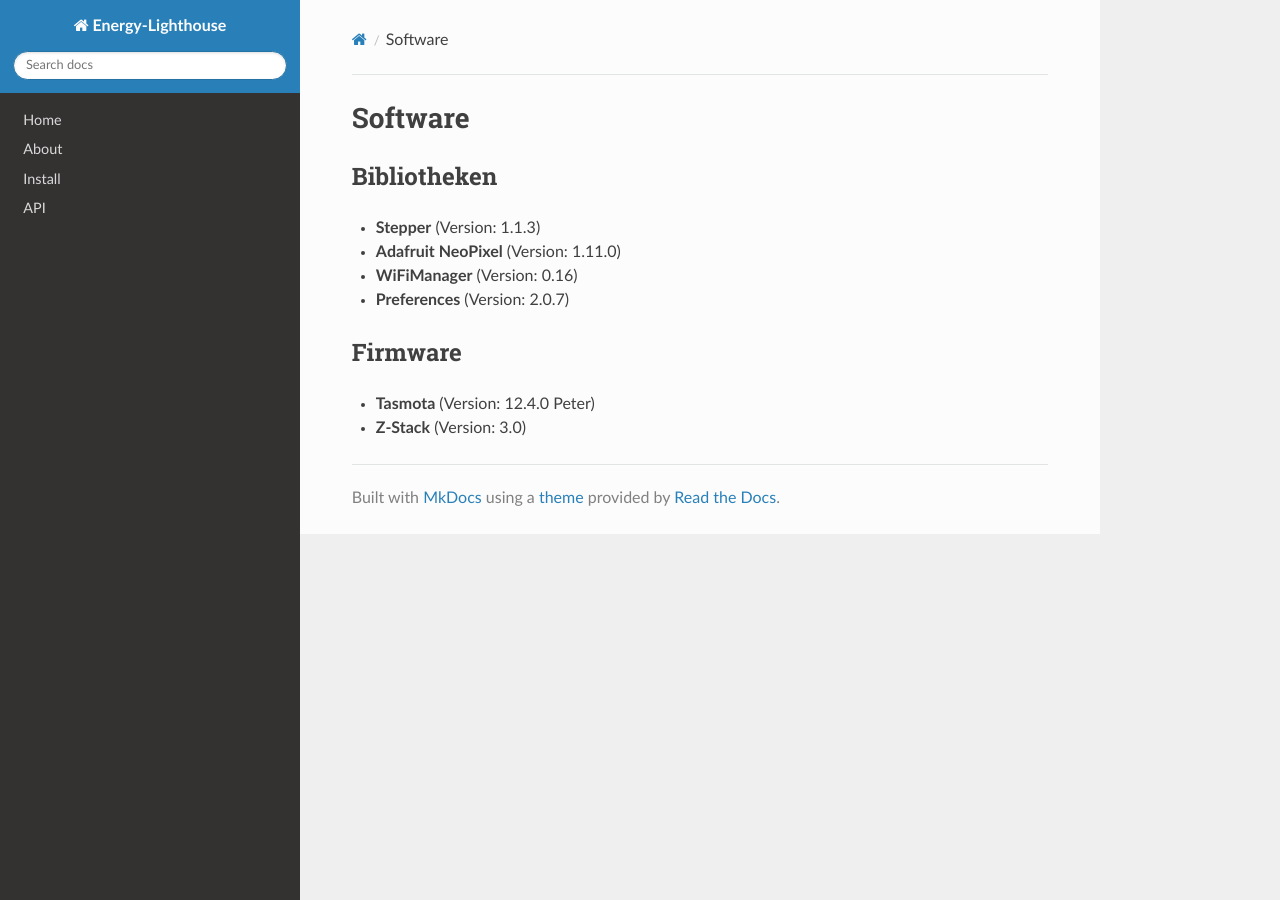
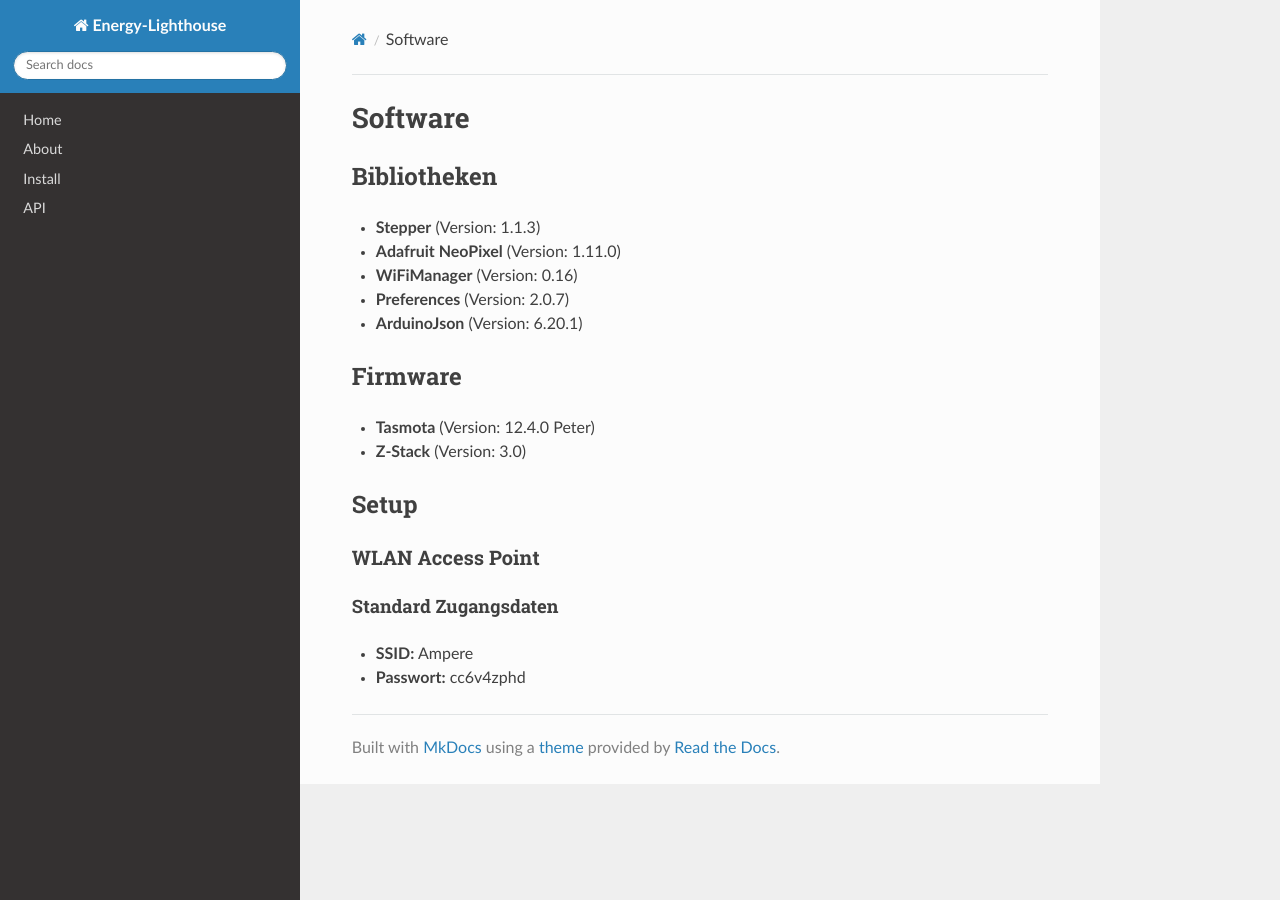
Before and after one commit to 2481632/Ampere, an MkDocs documentation site: the page built from docs/docs/software.md, in a window 1280 px wide. Built offline with MkDocs 1.6.1, drawn with Linux system fonts in a browser that asks for light colours; nearby versions of some CDN libraries.

Commit message:
Add ArduinoJson library and default wifi ssid + password

```diff
--- a/docs/docs/software.md
+++ b/docs/docs/software.md
@@ -6,8 +6,16 @@
 - **Adafruit NeoPixel** (Version:  1.11.0)
 - **WiFiManager** (Version: 0.16)
 - **Preferences** (Version: 2.0.7)
+- **ArduinoJson** (Version: 6.20.1)
 
 ## Firmware
 
 - **Tasmota** (Version: 12.4.0 Peter)
 - **Z-Stack** (Version: 3.0)
+
+## Setup
+
+### WLAN Access Point
+#### Standard Zugangsdaten
+- **SSID:** Ampere
+- **Passwort:** cc6v4zphd
```
